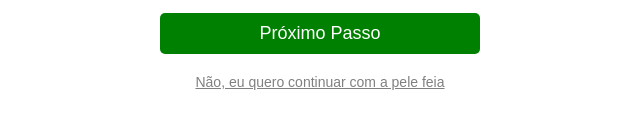
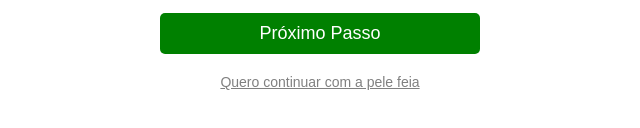
Before and after one commit to pampinho/dicaspravida.online, a plain HTML site: page u2502p/index.html in a window 1280 px wide. Shown: the part 568-696 px from the top of the page, 320-960 px from the left. Drawn offline with Linux system fonts and the light colour scheme.

Commit message:
Update index.html

```diff
--- a/u2502p/index.html
+++ b/u2502p/index.html
@@ -98,7 +98,7 @@
         <h1 class="price-old">De <s>R$ 200</s></h1>
         <h1 class="price-new">Por apenas 47 reais você tem acesso vitalício ao Sistema Zero Flacides. Aperte no botão abaixo:</h1>
         <a href="https://go.perfectpay.com.br/PPU38CPEJ9B?upsell=true" class="button">Próximo Passo</a>
-        <a href="https://dicaspravida.online/tudo%20certo/" class="link-button">Não, eu quero continuar com a pele feia</a>
+        <a href="https://dicaspravida.online/tudo%20certo/" class="link-button">Quero continuar com a pele feia</a>
     </div>
 </body>
 </html>
```
